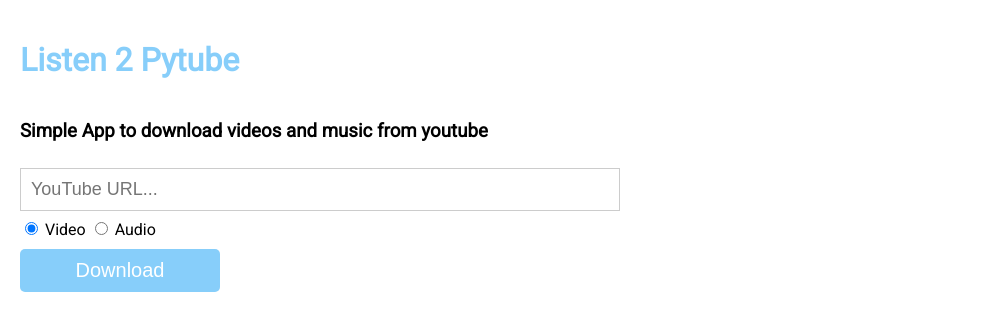
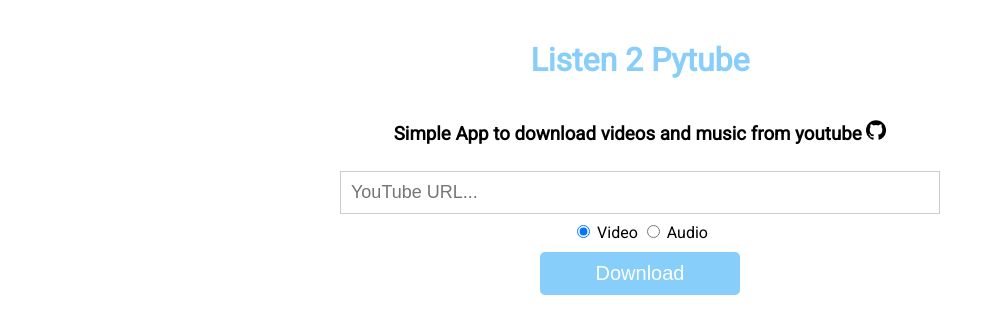
Before and after one commit to javieroc/listen-2-pytube, a Flask app: page / in a window 1280 px wide. Shown: the top 334 px of the page, without its empty margins (0-983 px from the left). Run offline with Flask 2, Linux system fonts and the light colour scheme.

Commit message:
Update some styles

```diff
--- a/app/static/css/styles.css
+++ b/app/static/css/styles.css
@@ -7,7 +7,19 @@
 div.content {
     display: flex;
     flex-direction: column;
+    align-items: center;
     padding: 20px;
+}
+
+img {
+    width: 20px;
+    height: 20px;
+}
+
+form {
+    display: flex;
+    flex-direction: column;
+    align-items: center;
 }
 
 form, div.errors {
--- a/app/templates/index.html
+++ b/app/templates/index.html
@@ -4,7 +4,8 @@
 
 <div class="content">
     <h1>Listen 2 Pytube</h1>
-    <h3>Simple App to download videos and music from youtube</h3>
+    <h3>Simple App to download videos and music from youtube <a href="https://github.com/javieroc/listen-2-pytube"
+            target="_blanck"><img src="{{ url_for('static', filename='img/gh.png')}}" /></a></h3>
 
     {% if form.errors.items()|length > 0 %}
     <div class="errors">
@@ -19,12 +20,14 @@
     <form method="POST" action="/" onsubmit="handleSubmit()">
         {{ form.csrf_token }}
         {{ form.url(placeholder="YouTube URL...") }}
+        <div>
             {% for subfield in form.media_format %}
             <tr>
                 <td>{{ subfield }}</td>
                 <td>{{ subfield.label }}</td>
             </tr>
             {% endfor %}
+        </div>
         {{ form.download_token }}
         <button id="submit_button">Download</button>
     </form>
--- a/app/templates/layout.html
+++ b/app/templates/layout.html
@@ -5,6 +5,7 @@
     <meta charset="UTF-8">
     <meta name="viewport" content="width=device-width, initial-scale=1.0">
     <title>Liste 2 Pytube</title>
+    <link rel="icon" href="{{ url_for('static', filename='img/favicon.ico')}}">
     <link href="https://fonts.googleapis.com/css2?family=Roboto&display=swap" rel="stylesheet">
     <link rel="stylesheet" href="{{ url_for('static', filename='css/styles.css')}}">
 </head>
```
Also changed, not shown: README.md (added), app/static/img/favicon.ico (added), app/static/img/gh.png (added). Lines whose indentation alone changed are shown as unchanged.
